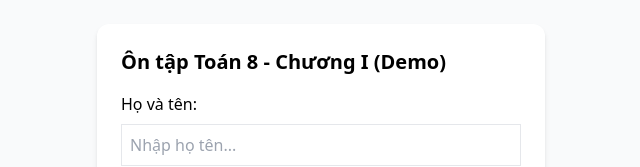
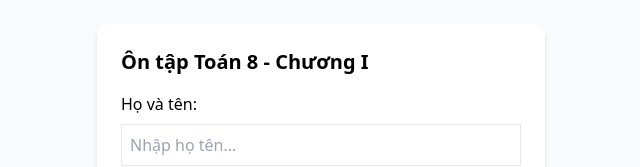
Before and after one commit to ntnganthcshungvuong-art/LuyenTapTaiNha, a plain HTML site: page index.html in a window 1280 px wide. Shown: the top 167 px of the page, without its empty margins (319-959 px from the left). Drawn offline with nearby package versions, Linux system fonts and the light colour scheme.

Commit message:
Add files via upload

```diff
--- a/index.html
+++ b/index.html
@@ -9,7 +9,7 @@
 </head>
 <body class="bg-gray-50 p-6">
   <div id="loginCard" class="max-w-md mx-auto bg-white shadow-md rounded-xl p-6">
-    <h1 class="text-xl font-bold mb-4">Ôn tập Toán 8 - Chương I (Demo)</h1>
+    <h1 class="text-xl font-bold mb-4">Ôn tập Toán 8 - Chương I</h1>
     <label class="block mb-2">Họ và tên:</label>
     <input id="studentName" class="border p-2 w-full mb-4" placeholder="Nhập họ tên..." />
     <label class="block mb-2">Chọn lớp:</label>
```
